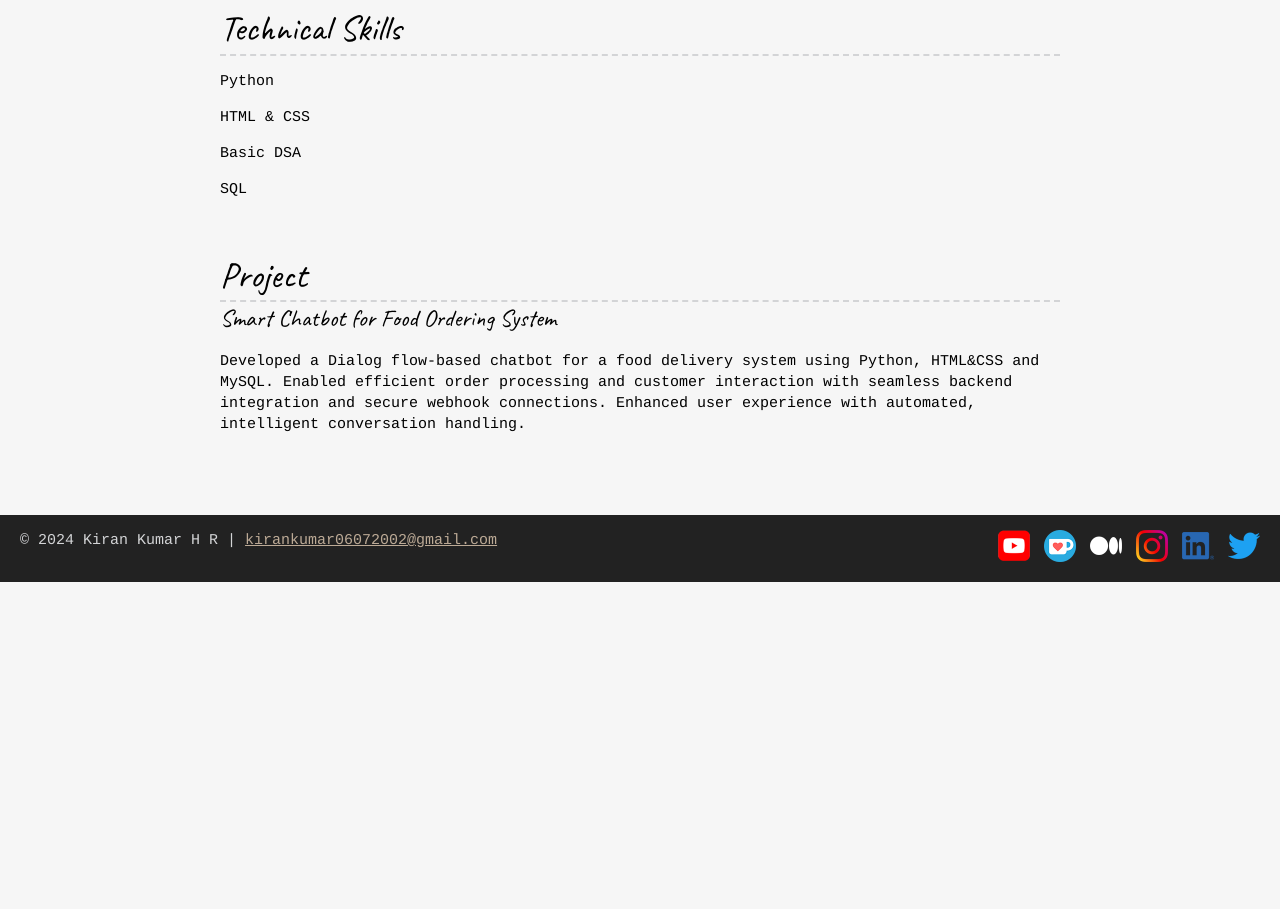
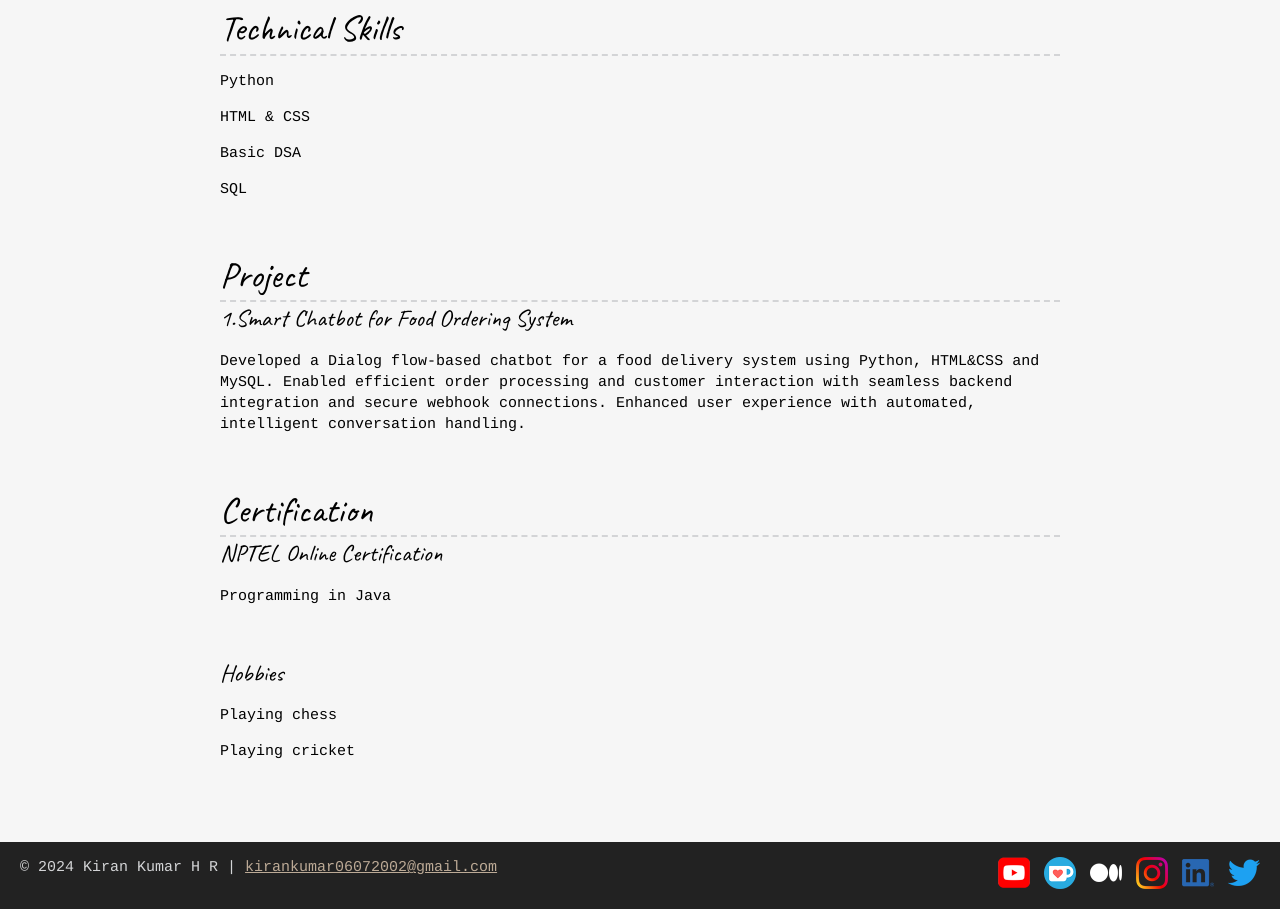
Before and after one commit to kirankumarhr672002/portfolio, a plain HTML site: page resume.html in a window 1280 px wide. Shown: the part 1201-2110 px from the top of the page. Before the commit the page ends 1783 px from the top, so only its background shows below. Drawn offline with nearby package versions, Linux system fonts and the light colour scheme.

Commit message:
Update resume.html

```diff
--- a/resume.html
+++ b/resume.html
@@ -71,10 +71,25 @@
     <section class="resume-section">
       <h2>Project</h2>
       <section>
-        <h3>Smart Chatbot for Food Ordering System</h3>
+        <h3>1.Smart Chatbot for Food Ordering System</h3>
         <p>Developed a Dialog flow-based chatbot for a food delivery system using Python, HTML&CSS and MySQL. Enabled efficient order processing and customer interaction with seamless backend integration and secure webhook connections. Enhanced user experience with automated, intelligent conversation handling.</p>
       </section>
     </section>
+      <section class="resume-section">
+        <h2>Certification</h2>
+        <section>
+          <h3>NPTEL Online Certification</h3>
+          <p>Programming in Java</p>
+        </section>
+
+        </section>
+      <section class="resume-section">
+        <section>
+          <h3>Hobbies</h3>
+          <p>Playing chess</p>
+          <p>Playing cricket</p>
+        </section>
+        </section>
     </main>
     <!-- //  FOOTER INFO, SOCIAL MEDIA  // -->
     <footer>
```
